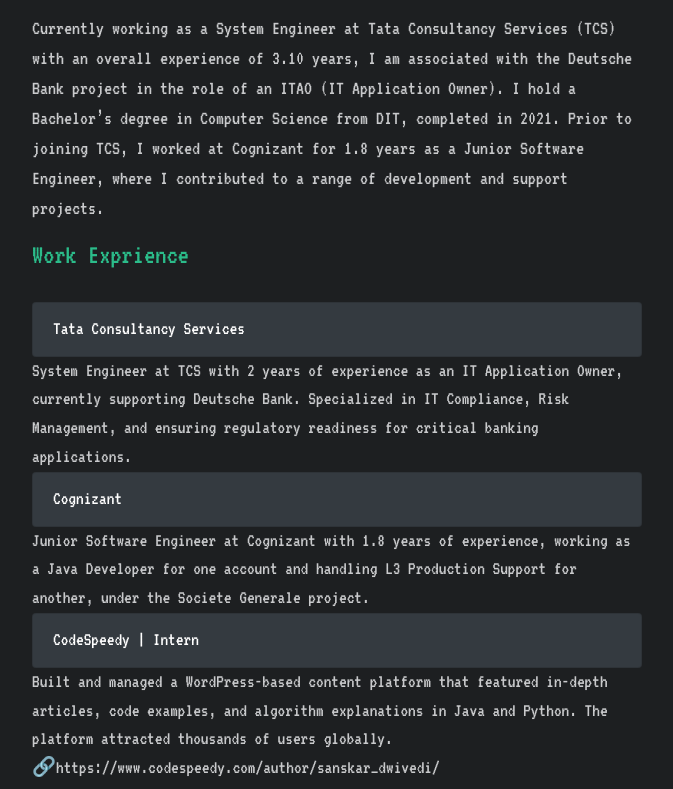
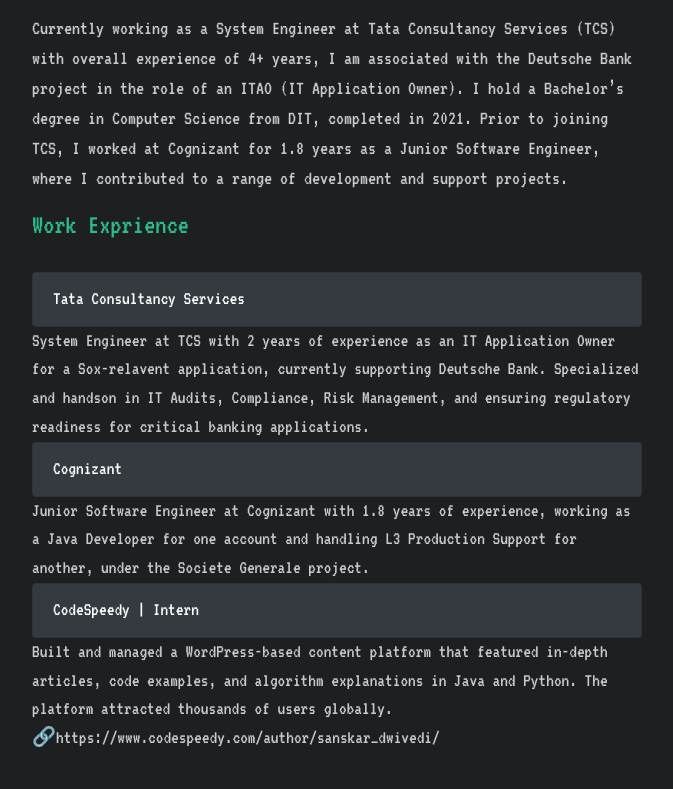
Before and after one commit to sanskar1812/hey-SanskarV2.0, a plain HTML site: page index.html in a window 1280 px wide. Shown: the part 137-926 px from the top of the page, without its empty margins (303-976 px from the left). Drawn offline with nearby package versions, Linux system fonts and the light colour scheme.

Commit message:
Update index.html

```diff
--- a/index.html
+++ b/index.html
@@ -55,7 +55,7 @@
                     <a target="_blank" href="mailto:sanskardwivedi9211@gmail.com?subject=Any-Subject&body=Here%20is%20my%20query.."><i class="fa fa-envelope" aria-hidden="true"></i></a>
                 </p>
                 <!--Introduction about me-->
-                <p class="lead">Currently working as a System Engineer at Tata Consultancy Services (TCS) with an overall experience of 3.10 years, I am associated with the Deutsche Bank project in the role of an ITAO (IT Application Owner). I hold a Bachelor’s degree in Computer Science from DIT, completed in 2021. Prior to joining TCS, I worked at Cognizant for 1.8 years as a Junior Software Engineer, where I contributed to a range of development and support projects.
+                <p class="lead">Currently working as a System Engineer at Tata Consultancy Services (TCS) with overall experience of 4+ years, I am associated with the Deutsche Bank project in the role of an ITAO (IT Application Owner). I hold a Bachelor’s degree in Computer Science from DIT, completed in 2021. Prior to joining TCS, I worked at Cognizant for 1.8 years as a Junior Software Engineer, where I contributed to a range of development and support projects.
                 </p>
 
             </div>
@@ -71,8 +71,8 @@
                              Tata Consultancy Services
                         </li>
 						</a>
-								System Engineer at TCS with 2 years of experience as an IT Application Owner, currently supporting Deutsche Bank.
-								Specialized in IT Compliance, Risk Management, and ensuring regulatory readiness for critical banking applications.
+								System Engineer at TCS with 2 years of experience as an IT Application Owner for a Sox-relavent application, currently supporting Deutsche Bank.
+								Specialized and handson in IT Audits, Compliance,  Risk Management, and ensuring regulatory readiness for critical banking applications.
 
                     <a href="https://www.cognizant.com/us/en">
                         <li
```
